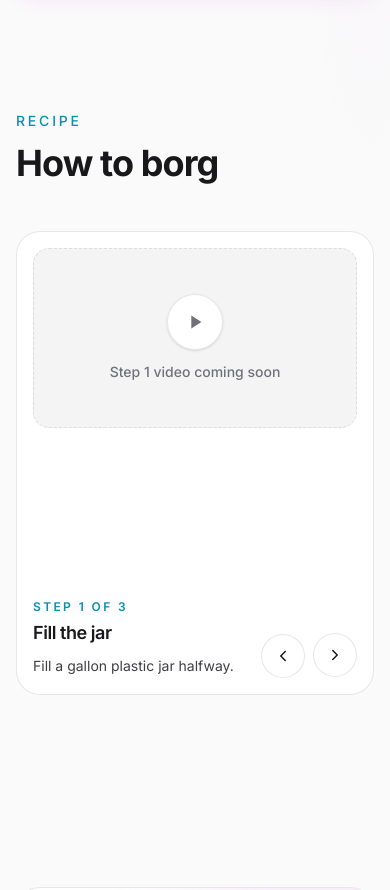
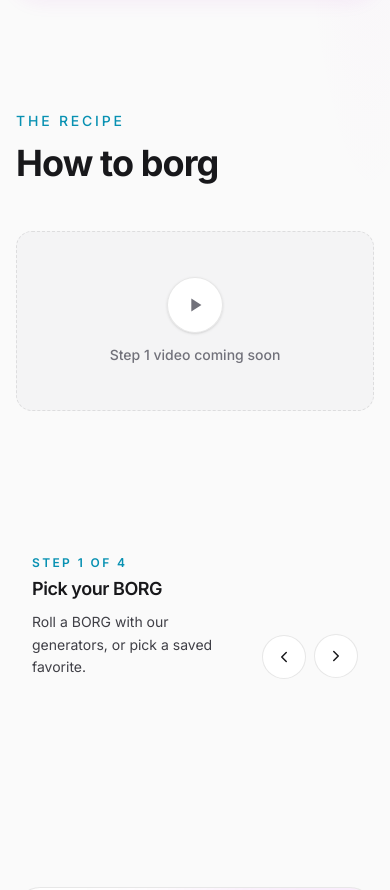
Before and after one commit to bubb4rd/borgwithus, a React (Vite) app: page / in a window 390 px wide. Shown: the part 1251-2141 px from the top of the page. Built offline with nearby package versions, Linux system fonts and the light colour scheme; no server answers; the database is empty.

Commit message:
Refresh How to BORG steps and fix mobile menu drawer.
Add a name-picking first step, update copy and layout, and portal the mobile nav so it renders full-screen on Safari.

```diff
--- a/src/components/HowTo.tsx
+++ b/src/components/HowTo.tsx
@@ -6,18 +6,23 @@ import { useReducedMotion } from "../hooks/useReducedMotion";
 const steps = [
   {
     id: 1,
-    title: "Fill the jar",
-    subtitle: "Fill a gallon plastic jar halfway.",
+    title: "Pick your BORG",
+    subtitle: "Roll a BORG with our generators, or pick a saved favorite.",
   },
   {
     id: 2,
+    title: "Fill the jug",
+    subtitle: "Fill a gallon plastic jar halfway, or drink half, we don't care.",
+  },
+  {
+    id: 3,
     title: "Add vodka",
     subtitle:
       "Pour in a small handle (750 mL) of a vodka of your choice.",
   },
   {
-    id: 3,
-    title: "Add Mio",
+    id: 4,
+    title: "Add your flavor",
     subtitle: "Pour in 2 packets of Mio (1.62 oz each)",
   },
 ];
@@ -92,7 +97,7 @@ export default function HowTo() {
   const videoRef = useRef<HTMLDivElement>(null);
   const textRef = useRef<HTMLDivElement>(null);
 
-  const showNextHint = activeIndex < 2 && !reducedMotion;
+  const showNextHint = activeIndex < steps.length - 1 && !reducedMotion;
 
   useGSAP(
     () => {
@@ -126,7 +131,7 @@ export default function HowTo() {
       <div className="mx-auto max-w-6xl">
         <div data-reveal className="mb-12 max-w-2xl">
           <p className="mb-3 text-sm font-medium uppercase tracking-[0.2em] text-cyan">
-            Recipe
+            The recipe
           </p>
           <h2 className="text-4xl font-bold text-foreground md:text-5xl">
             How to borg
@@ -136,9 +141,9 @@ export default function HowTo() {
         <div
           ref={sectionRef}
           data-reveal
-          className="glass flex h-[55vh] min-h-[352px] flex-col overflow-hidden rounded-3xl sm:flex-row"
+          className="flex h-[55vh] min-h-[352px] flex-col overflow-hidden sm:flex-row"
         >
-          <div className="min-h-0 shrink-0 p-4 sm:h-full sm:w-[62%] sm:p-5 md:w-[65%]">
+          <div className="min-h-0 shrink-0 sm:h-full sm:w-[62%] md:w-[65%]">
             <div ref={videoRef} className="h-full w-full min-h-[180px]">
               <VideoPlaceholder stepId={activeStep.id} />
             </div>
--- a/src/components/MobileNav.tsx
+++ b/src/components/MobileNav.tsx
@@ -1,4 +1,5 @@
-import type { ReactNode } from "react";
+import { useEffect, useState, type ReactNode } from "react";
+import { createPortal } from "react-dom";
 import ThemeToggle from "./ThemeToggle";
 
 type HamburgerButtonProps = {
@@ -59,7 +60,15 @@ export function MobileNavDrawer({
   children,
   footer,
 }: MobileNavDrawerProps) {
-  return (
+  const [mounted, setMounted] = useState(false);
+
+  useEffect(() => {
+    setMounted(true);
+  }, []);
+
+  if (!mounted) return null;
+
+  return createPortal(
     <div className="md:hidden">
       <div
         className={`fixed inset-0 z-[60] bg-black/50 transition-opacity duration-300 motion-reduce:transition-none ${
@@ -76,27 +85,27 @@ export function MobileNavDrawer({
         role="dialog"
         aria-modal="true"
         aria-label={title}
+        aria-hidden={!open}
         inert={open ? undefined : true}
-        className={`fixed right-0 top-0 z-[70] flex h-full w-[min(100%,18rem)] flex-col border-l border-border bg-card shadow-2xl transition-transform duration-300 ease-out motion-reduce:transition-none ${
+        className={`fixed right-0 top-0 z-[70] flex h-dvh w-[min(100%,18rem)] flex-col border-l border-border bg-card shadow-2xl transition-transform duration-300 ease-out motion-reduce:transition-none ${
           open ? "translate-x-0" : "translate-x-full"
         }`}
       >
         <div className="flex items-center justify-between border-b border-border px-4 py-3">
           <p className="text-sm font-semibold text-foreground">{title}</p>
-          <HamburgerButton
-            open
-            onClick={onClose}
-            controlsId={id}
-          />
+          <HamburgerButton open onClick={onClose} controlsId={id} />
         </div>
 
-        <nav className="flex-1 overflow-y-auto p-3">{children}</nav>
+        <nav className="flex-1 overflow-y-auto overscroll-contain p-3">
+          {children}
+        </nav>
 
-        <div className="relative flex items-center justify-between gap-3 overflow-visible border-t border-border p-4">
+        <div className="relative flex shrink-0 items-center justify-between gap-3 overflow-visible border-t border-border p-4">
           <ThemeToggle />
           {footer}
         </div>
       </aside>
-    </div>
+    </div>,
+    document.body
   );
 }
```
